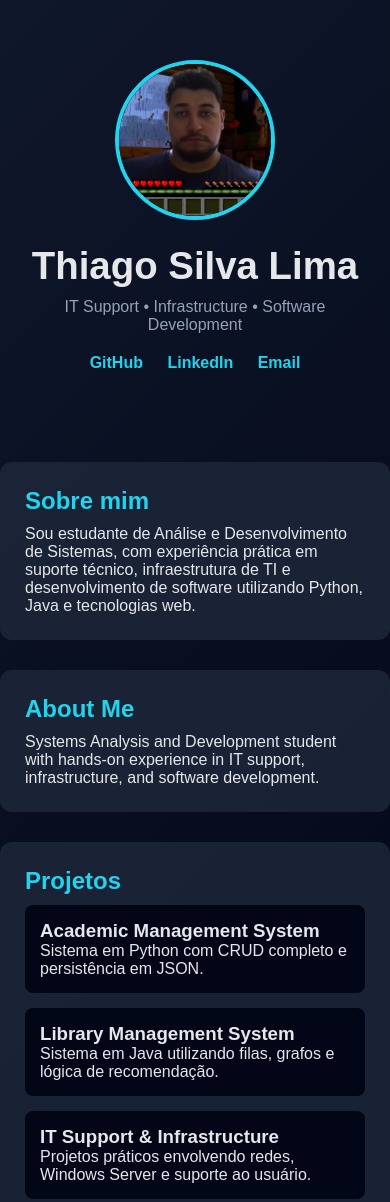
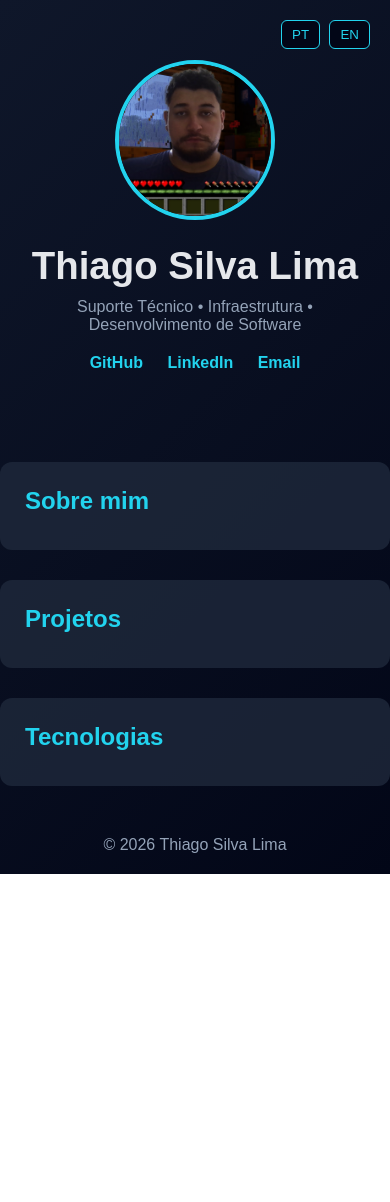
Before and after one commit to thiago23sl/Portifolio, a plain HTML site: page index.html in a window 390 px wide. Shown: the top 1202 px of the page. After the commit the page ends 874 px from the top, so only its background shows below. Drawn offline with Linux system fonts and the light colour scheme.

Commit message:
Add bilingual toggle and accordion sections
Add PT/EN language switch and basic i18n attributes, convert content sections into clickable accordion cards, and provide styles and scripts to support them. Updates include: corrected page title and favicon link, data-pt/data-en attributes for texts, a lang-switch UI, toggle() for expanding cards, setLang() to swap languages (default PT), year initialization, and new CSS for buttons, accordion behavior and a responsive technologies grid.

```diff
--- a/index.html
+++ b/index.html
@@ -3,14 +3,22 @@
 <head>
   <meta charset="UTF-8" />
   <meta name="viewport" content="width=device-width, initial-scale=1.0" />
-  <title>Thiago Silva Lima | Portfólio</title>
+  <title>Thiago Silva Lima | Portfolio</title>
+  <link rel="icon" href="favicon.ico" />
   <link rel="stylesheet" href="style.css" />
 </head>
 <body>
   <header class="hero">
+    <div class="lang-switch">
+      <button onclick="setLang('pt')">PT</button>
+      <button onclick="setLang('en')">EN</button>
+    </div>
+
     <img src="thiago-profile.png" alt="Thiago Silva Lima" class="profile" />
     <h1>Thiago Silva Lima</h1>
-    <p>IT Support • Infrastructure • Software Development</p>
+    <p data-pt="Suporte Técnico • Infraestrutura • Desenvolvimento de Software"
+       data-en="IT Support • Infrastructure • Software Development"></p>
+
     <div class="links">
       <a href="https://github.com/thiago23sl" target="_blank">GitHub</a>
       <a href="https://www.linkedin.com/in/thiago-s-lima23/" target="_blank">LinkedIn</a>
@@ -18,37 +26,36 @@
     </div>
   </header>
 
-  <section class="card">
-    <h2>Sobre mim</h2>
-    <p>
-      Sou estudante de Análise e Desenvolvimento de Sistemas, com experiência prática em suporte técnico,
-      infraestrutura de TI e desenvolvimento de software utilizando Python, Java e tecnologias web.
-    </p>
+  <section class="card accordion">
+    <h2 onclick="toggle(this)" data-pt="Sobre mim" data-en="About Me"></h2>
+    <div class="content">
+      <p data-pt="Sou estudante de Análise e Desenvolvimento de Sistemas com experiência em suporte técnico, infraestrutura de TI e desenvolvimento de software."
+         data-en="I am a Systems Analysis and Development student with experience in IT support, infrastructure and software development."></p>
+    </div>
   </section>
 
-  <section class="card">
-    <h2>About Me</h2>
-    <p>
-      Systems Analysis and Development student with hands-on experience in IT support, infrastructure,
-      and software development.
-    </p>
+  <section class="card accordion">
+    <h2 onclick="toggle(this)" data-pt="Projetos" data-en="Projects"></h2>
+    <div class="content">
+      <ul>
+        <li><strong>Academic Management System</strong> — Python, JSON</li>
+        <li><strong>Library Management System</strong> — Java, Data Structures</li>
+        <li><strong>IT Support Projects</strong> — Networks, Windows Server</li>
+      </ul>
+    </div>
   </section>
 
-  <section class="card">
-    <h2>Projetos</h2>
-    <div class="projects">
-      <div class="project">
-        <h3>Academic Management System</h3>
-        <p>Sistema em Python com CRUD completo e persistência em JSON.</p>
-      </div>
-      <div class="project">
-        <h3>Library Management System</h3>
-        <p>Sistema em Java utilizando filas, grafos e lógica de recomendação.</p>
-      </div>
-      <div class="project">
-        <h3>IT Support & Infrastructure</h3>
-        <p>Projetos práticos envolvendo redes, Windows Server e suporte ao usuário.</p>
-      </div>
+  <section class="card accordion">
+    <h2 onclick="toggle(this)" data-pt="Tecnologias" data-en="Technologies"></h2>
+    <div class="content">
+      <ul class="tech">
+        <li>Python</li>
+        <li>Java</li>
+        <li>HTML, CSS, JavaScript</li>
+        <li>Git & GitHub</li>
+        <li>Windows Server</li>
+        <li>Redes de Computadores</li>
+      </ul>
     </div>
   </section>
 
--- a/script.js
+++ b/script.js
@@ -1 +1,17 @@
+const elements = document.querySelectorAll("[data-pt]");
+let currentLang = "pt";
+
+function setLang(lang) {
+  currentLang = lang;
+  elements.forEach(el => {
+    el.textContent = el.dataset[lang];
+  });
+}
+
+function toggle(title) {
+  const content = title.nextElementSibling;
+  content.classList.toggle("open");
+}
+
 document.getElementById("year").textContent = new Date().getFullYear();
+setLang("pt");
--- a/style.css
+++ b/style.css
@@ -73,3 +73,38 @@ footer {
   padding: 20px;
   color: #94a3b8;
 }
+.lang-switch {
+  position: absolute;
+  top: 20px;
+  right: 20px;
+}
+
+.lang-switch button {
+  margin-left: 5px;
+  padding: 6px 10px;
+  background: #020617;
+  color: #22d3ee;
+  border: 1px solid #22d3ee;
+  cursor: pointer;
+  border-radius: 6px;
+}
+
+.accordion h2 {
+  cursor: pointer;
+}
+
+.content {
+  max-height: 0;
+  overflow: hidden;
+  transition: max-height 0.4s ease;
+}
+
+.content.open {
+  max-height: 500px;
+}
+
+.tech {
+  display: grid;
+  grid-template-columns: repeat(auto-fit, minmax(150px, 1fr));
+  gap: 10px;
+}
```
